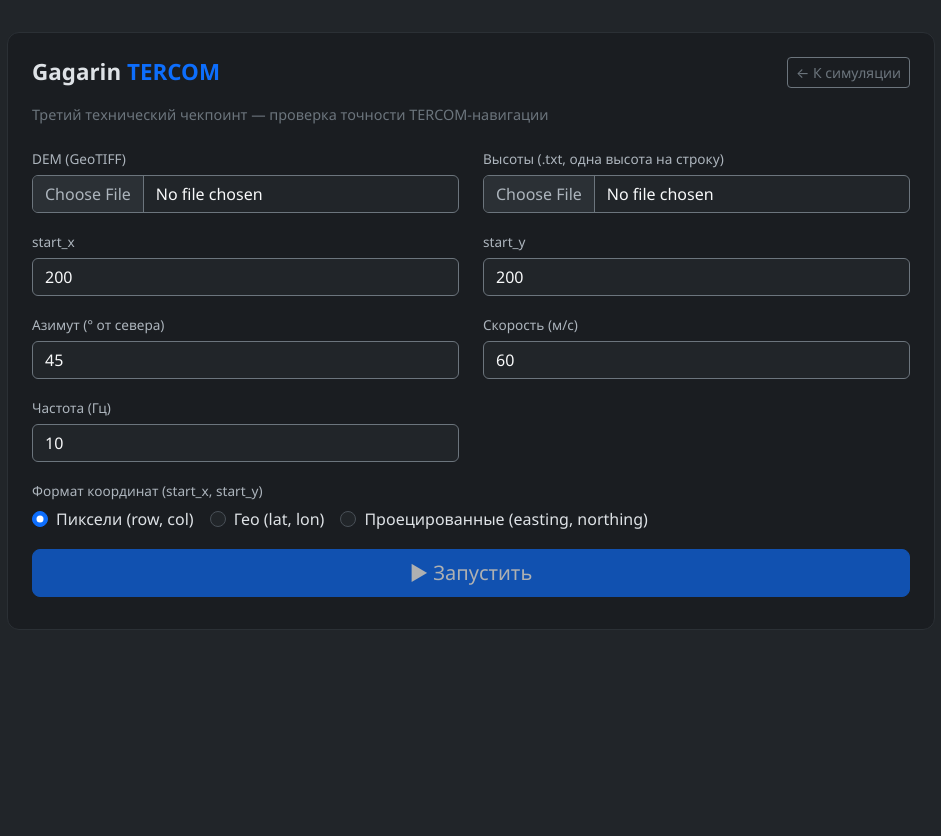
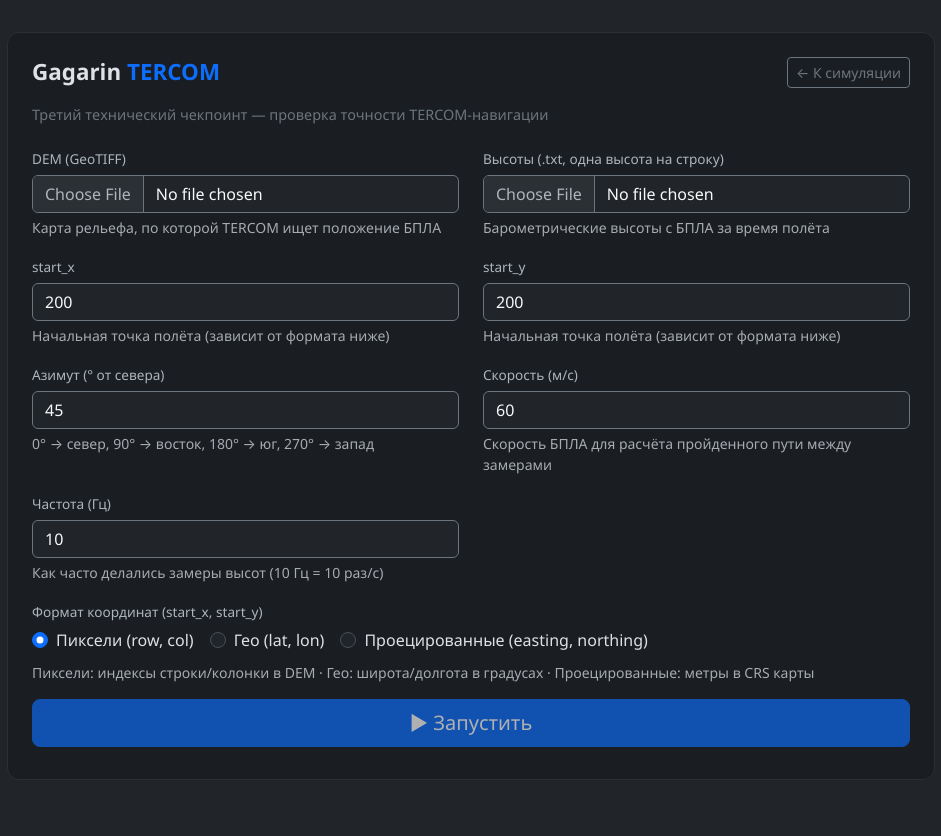
Before and after one commit to Danilka88/gag27062026, a FastAPI app: page /checkpoint in a window 1280 px wide. Shown: the whole page, without its empty margins (169-1110 px from the left). Before the commit the page ends 597 px from the top, so only its background shows below. Run offline with FastAPI, Linux system fonts and the light colour scheme.

Commit message:
Add explanatory hints under each checkpoint form field

```diff
--- a/simulation_ui/templates/checkpoint.html
+++ b/simulation_ui/templates/checkpoint.html
@@ -24,10 +24,12 @@
     <div class="mb-3">
       <label class="form-label">DEM (GeoTIFF)</label>
       <input type="file" id="dem-input" accept=".tif,.tiff" class="form-control bg-dark border-secondary text-light">
+      <div class="form-text text-secondary-emphasis">Карта рельефа, по которой TERCOM ищет положение БПЛА</div>
     </div>
     <div class="mb-3">
       <label class="form-label">Высоты (.txt, одна высота на строку)</label>
       <input type="file" id="alt-input" accept=".txt" class="form-control bg-dark border-secondary text-light">
+      <div class="form-text text-secondary-emphasis">Барометрические высоты с БПЛА за время полёта</div>
     </div>
   </div>
 
@@ -35,22 +37,27 @@
     <div class="mb-3">
       <label class="form-label">start_x</label>
       <input type="number" id="start-x" step="any" class="form-control bg-dark border-secondary text-light" value="200">
+      <div class="form-text text-secondary-emphasis">Начальная точка полёта (зависит от формата ниже)</div>
     </div>
     <div class="mb-3">
       <label class="form-label">start_y</label>
       <input type="number" id="start-y" step="any" class="form-control bg-dark border-secondary text-light" value="200">
+      <div class="form-text text-secondary-emphasis">Начальная точка полёта (зависит от формата ниже)</div>
     </div>
     <div class="mb-3">
       <label class="form-label">Азимут (° от севера)</label>
       <input type="number" id="azimuth" step="any" class="form-control bg-dark border-secondary text-light" value="45">
+      <div class="form-text text-secondary-emphasis">0° → север, 90° → восток, 180° → юг, 270° → запад</div>
     </div>
     <div class="mb-3">
       <label class="form-label">Скорость (м/с)</label>
       <input type="number" id="speed" step="any" class="form-control bg-dark border-secondary text-light" value="60">
+      <div class="form-text text-secondary-emphasis">Скорость БПЛА для расчёта пройденного пути между замерами</div>
     </div>
     <div class="mb-3">
       <label class="form-label">Частота (Гц)</label>
       <input type="number" id="freq" step="any" class="form-control bg-dark border-secondary text-light" value="10">
+      <div class="form-text text-secondary-emphasis">Как часто делались замеры высот (10 Гц = 10 раз/с)</div>
     </div>
   </div>
 
@@ -70,6 +77,7 @@
         <label class="form-check-label" for="ct-proj">Проецированные (easting, northing)</label>
       </div>
     </div>
+    <div class="form-text text-secondary-emphasis mt-2">Пиксели: индексы строки/колонки в DEM · Гео: широта/долгота в градусах · Проецированные: метры в CRS карты</div>
   </div>
 
   <button id="run-btn" class="btn btn-primary btn-lg w-100" onclick="runCheckpoint()" disabled>
```
